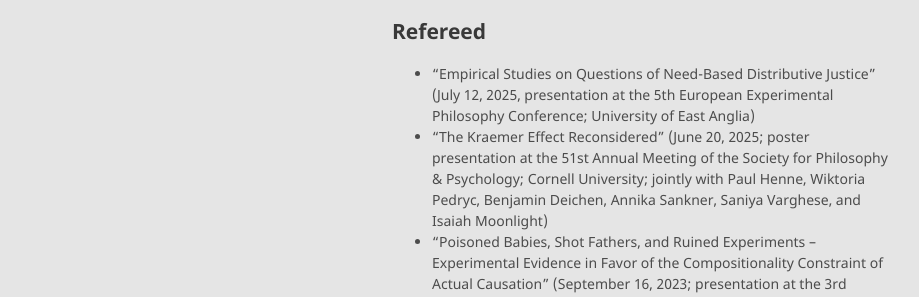
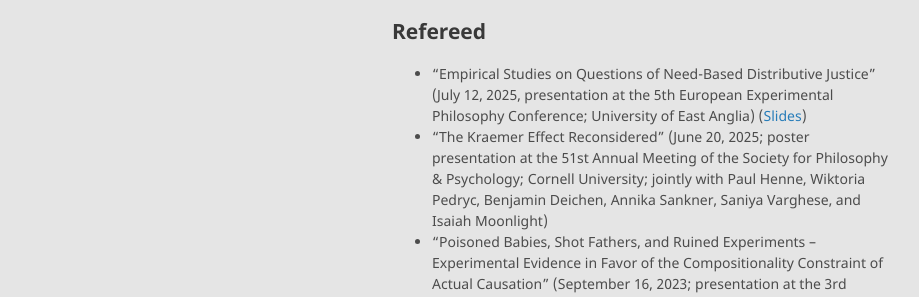
Before and after one commit to alephmembeth/alephmembeth.github.io, a Jekyll site: the page built from presentations.md, in a window 1280 px wide and 900 px high. Shown: the part 467-764 px from the top of the window, without its empty margins (178-1097 px from the left). Built offline with Jekyll 4.4.1, drawn with Linux system fonts in a browser that asks for light colours; our own code applies the rules of GitHub Pages for plain Markdown files.

Commit message:
Update presentations.md

```diff
--- a/presentations.md
+++ b/presentations.md
@@ -12,7 +12,7 @@
 
 ## Refereed
 
-+ “Empirical Studies on Questions of Need-Based Distributive Justice” (July 12, 2025, presentation at the 5th European Experimental Philosophy Conference; University of East Anglia)
++ “Empirical Studies on Questions of Need-Based Distributive Justice” (July 12, 2025, presentation at the 5th European Experimental Philosophy Conference; University of East Anglia) ([Slides](https://github.com/alephmembeth/need-dissertation))
 + “The Kraemer Effect Reconsidered” (June 20, 2025; poster presentation at the 51st Annual Meeting of the Society for Philosophy & Psychology; Cornell University; jointly with Paul Henne, Wiktoria Pedryc, Benjamin Deichen, Annika Sankner, Saniya Varghese, and Isaiah Moonlight)
 + “Poisoned Babies, Shot Fathers, and Ruined Experiments – Experimental Evidence in Favor of the Compositionality Constraint of Actual Causation” (September 16, 2023; presentation at the 3rd European Experimental Philosophy Conference; University of Zurich; attended online due to funding problems) ([Slides](https://github.com/alephmembeth/causality-compositionality/tree/main/slides))
 + “Need and Responsibility – Experimental Philosophy Investigating Questions of Distributive Justice” (September 7, 2021; presentation at the 25th Congress of the German Society for Philosophy (DGPhil); Friedrich-Alexander University Erlangen-Nürnberg; moved online due to pandemic)
```
